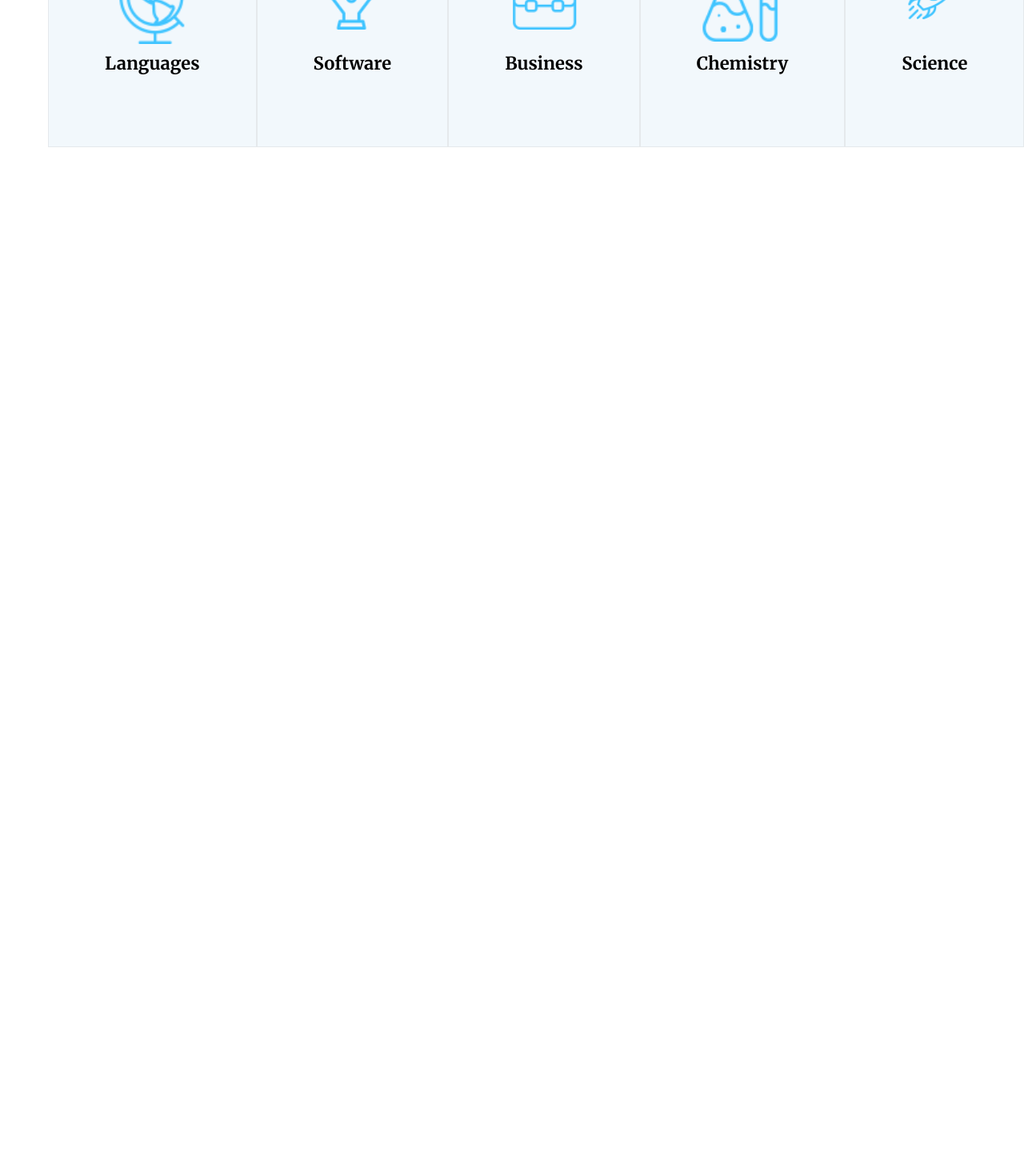
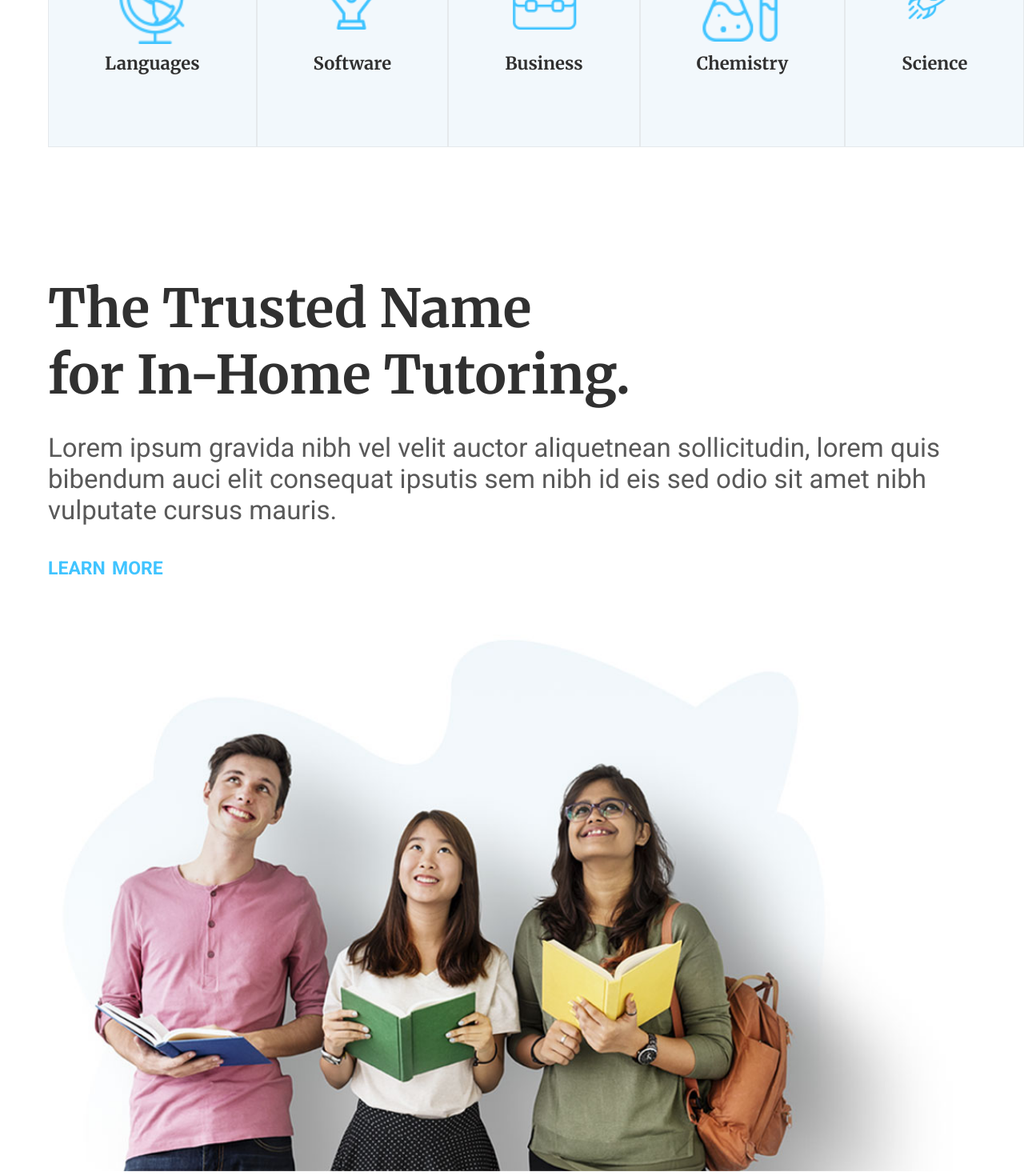
Before and after one commit to alexis39tt/proj-html-vuejs, a Vue app: page / in a window 1280 px wide. Shown: the part 1074-2544 px from the top of the page at 80% size. Before the commit the page ends 1358 px from the top, so only its background shows below. Built offline with nearby package versions, Linux system fonts and the light colour scheme.

Commit message:
section 3 finished

```diff
--- a/src/components/MainSection.vue
+++ b/src/components/MainSection.vue
@@ -2,18 +2,21 @@
   <main>
     <MainComp1 />
     <MainComp2 />
+    <MainComp3 />
   </main>
 </template>
 
 <script>
 import MainComp1 from "./common/MainComp1.vue";
 import MainComp2 from "./common/MainComp2.vue";
+import MainComp3 from "./common/MainComp3.vue";
 
 export default {
   name: "MainSection",
   components: {
     MainComp1,
-    MainComp2
+    MainComp2,
+    MainComp3
   },
 };
 </script>
--- a/src/components/common/MainComp2.vue
+++ b/src/components/common/MainComp2.vue
@@ -70,6 +70,7 @@ export default {
     p{
       font-family: $merryweather;
       font-weight: 600;
+      color: $darkgray;
     }
   }
 }
--- /dev/null
+++ b/src/components/common/MainComp3.vue
@@ -0,0 +1,65 @@
+<template>
+  <section>
+    <div class="text">
+      <h2>
+        The Trusted Name <br />
+        for In-Home Tutoring.
+      </h2>
+      <p>
+        Lorem ipsum gravida nibh vel velit auctor aliquetnean sollicitudin,
+        lorem quis bibendum auci elit consequat ipsutis sem nibh id eis sed odio
+        sit amet nibh vulputate cursus mauris.
+      </p>
+      <a href="/courses"><span>learn more</span></a>
+    </div>
+    <div class="img">
+      <img src="../../assets/img/h5-img-1.jpg" alt="learning" />
+    </div>
+  </section>
+</template>
+
+<script>
+export default {
+  name: "MainComp3",
+};
+</script>
+
+<style lang="scss" scoped>
+@import "../../mixin";
+
+.text {
+  padding: $def-padding $def-padding 0;
+  h2 {
+    font-family: $merryweather;
+    font-size: 3rem;
+    color: $darkgray;
+  }
+  p {
+    font-family: $roboto;
+    font-size: 1.5rem;
+    color: $mediumgray;
+    margin: 30px 0;
+  }
+  a {
+    text-decoration: none;
+    span {
+      font-family: $roboto;
+      font-size: 1.5rem;
+      font-weight: bold;
+      font-variant: small-caps;
+      color: $lightcyan;
+    }
+    &:hover {
+      span {
+        color: $darkcyan;
+      }
+    }
+  }
+}
+.img {
+  padding: 0 $def-padding;
+  img{
+      width: 100%;
+  }
+}
+</style>
```
